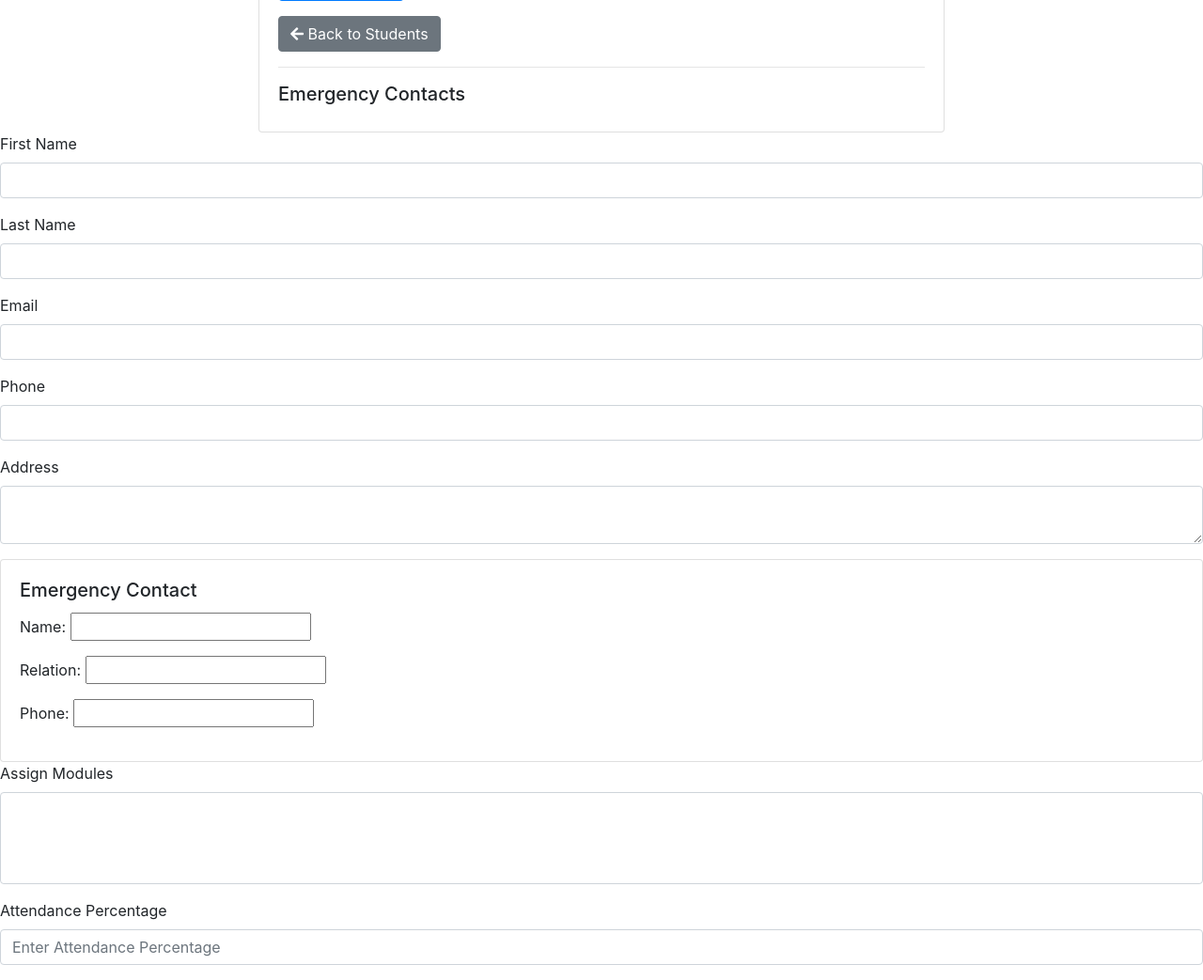
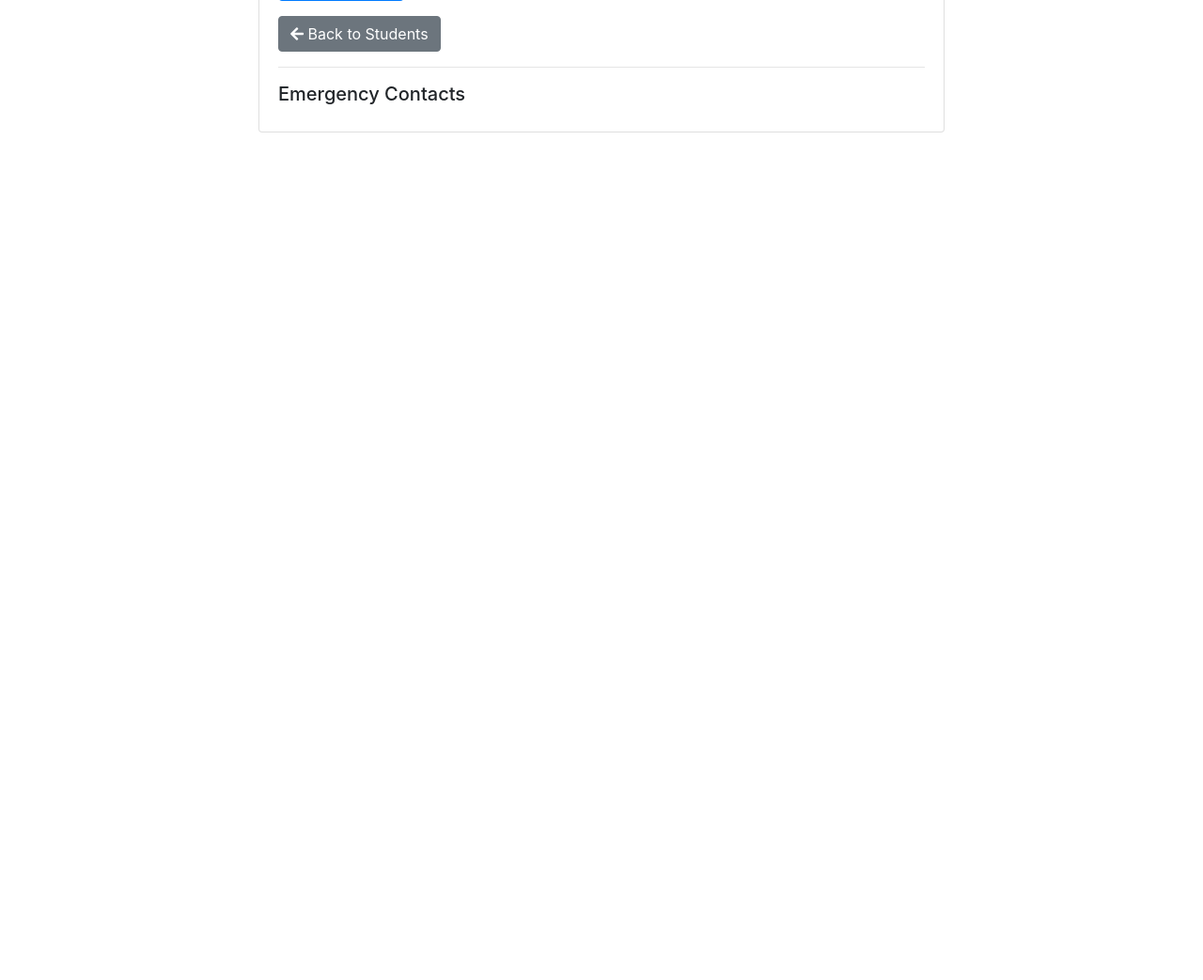
Before and after one commit to EuanAbM/STUDENT_CRM, a PHP site: page /_includes/edit_student.php?id=1 in a window 1280 px wide. Shown: the part 1173-2216 px from the top of the page at 94% size. After the commit the page ends 1314 px from the top, so only its background shows below. Run offline with PHP 8.4, Linux system fonts and the light colour scheme; data that the repository does not hold is empty.

Commit message:
Update edit_student.php

```diff
--- a/_includes/edit_student.php
+++ b/_includes/edit_student.php
@@ -184,73 +184,3 @@ if ($_SERVER["REQUEST_METHOD"] == "POST") {
 
 </body>
 </html>
-<!-- Student Details -->
-<div class="form-group">
-    <label for="firstname">First Name</label>
-    <input type="text" class="form-control" id="firstname" name="firstname" value="<?php echo $student['firstname']; ?>">
-</div>
-<div class="form-group">
-    <label for="lastname">Last Name</label>
-    <input type="text" class="form-control" id="lastname" name="lastname" value="<?php echo $student['lastname']; ?>">
-</div>
-<div class="form-group">
-    <label for="email">Email</label>
-    <input type="email" class="form-control" id="email" name="email" value="<?php echo $student['email']; ?>">
-</div>
-<div class="form-group">
-    <label for="phone">Phone</label>
-    <input type="text" class="form-control" id="phone" name="phone" value="<?php echo $student['phone']; ?>">
-</div>
-
-<!-- Address Section -->
-<div class="form-group">
-    <label for="address">Address</label>
-    <textarea class="form-control" id="address" name="address"><?php echo $student['address']; ?></textarea>
-</div>
-
-<!-- Emergency Contacts -->
-<div class="emergency-contacts">
-    <!-- Repeat this block for each emergency contact -->
-    <div class="card">
-        <div class="card-body">
-            <h5 class="card-title">Emergency Contact</h5>
-            <p>Name: <input type="text" name="em_name[]"></p>
-            <p>Relation: <input type="text" name="em_relation[]"></p>
-            <p>Phone: <input type="text" name="em_phone[]"></p>
-        </div>
-    </div>
-</div>
-
-<!-- Modules -->
-<div class="form-group">
-    <label for="modules">Assign Modules</label>
-    <select multiple class="form-control" id="modules" name="modules[]">
-        <!-- Options should be dynamically generated based on available modules -->
-    </select>
-</div>
-
-<!-- Student Attendance -->
-<div class="form-group">
-    <label for="attendance">Attendance Percentage</label>
-    <input type="text" class="form-control" id="attendance" name="attendance" placeholder="Enter Attendance Percentage">
-</div>
-
-<!-- Attendance Pie Chart -->
-<canvas id="attendanceChart"></canvas>
-<script>
-var ctx = document.getElementById('attendanceChart').getContext('2d');
-var attendanceChart = new Chart(ctx, {
-    type: 'pie',
-    data: {
-        labels: ['Present', 'Absent', 'Authorised Absence'],
-        datasets: [{
-            label: 'Attendance',
-            data: [75, 20, 5],  // Example data
-            backgroundColor: ['green', 'red', 'blue'],
-        }]
-    },
-    options: {
-        responsive: true
-    }
-});
-</script>
```
